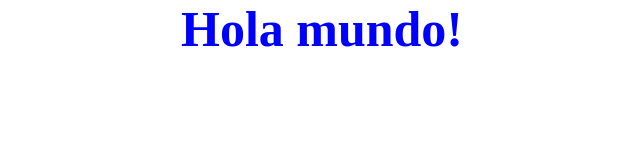
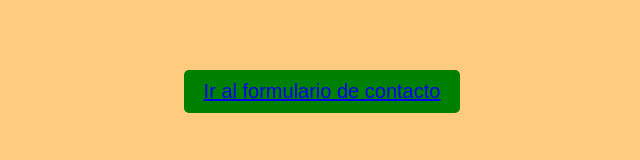
Before and after one commit to silvanasrdos/Fundamentos, a plain HTML site: page index.html in a window 1280 px wide. Shown: the whole page, without its empty margins (318-958 px from the left). Drawn offline with Linux system fonts and the light colour scheme.

Commit message:
Se agregó formulario de contacto

```diff
--- a/index.html
+++ b/index.html
@@ -7,6 +7,8 @@
     <title>Web de prueba</title>
 </head>
 <body>
-    <h1>Hola mundo!</h1>
+    <div>
+        <button><a href="formulario-contacto.html">Ir al formulario de contacto</a></button>
+    </div>
 </body>
 </html>
--- a/styles.css
+++ b/styles.css
@@ -3,9 +3,21 @@
     padding: 0;
     box-sizing: border-box;
 }
-
-h1{
-    color: blue;
-    font-size: 50px;
+body{
+    font-family: Arial, sans-serif;
+    color: #333;
     text-align: center;
+    padding: 50px;
+    background-color: rgb(255, 204, 127);
 }
+button{
+    display: block;
+    margin: 20px auto;
+    padding: 10px 20px;
+    font-size: 20px;
+    background-color: green;
+    color: white;
+    border: none;
+    border-radius: 5px;
+    cursor: pointer;
+}
```
Also changed, not shown: formulario-contacto.html (added, +23 -0 lines).
